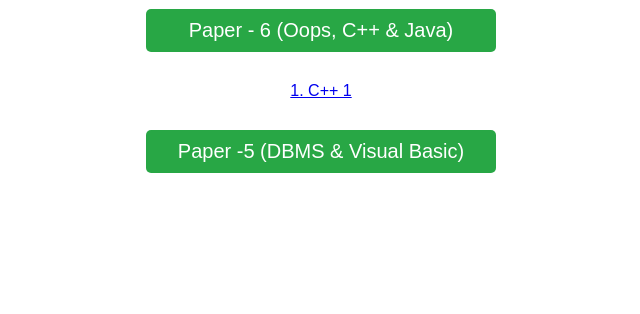
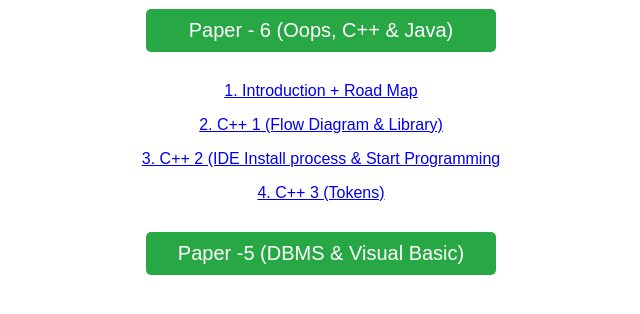
Before and after one commit to hira24y7/part3, a plain HTML site: page index.html in a window 1280 px wide. Shown: the part 108-422 px from the top of the page, without its empty margins (319-959 px from the left). Drawn offline with Linux system fonts and the light colour scheme.

Commit message:
index.html

```diff
--- a/index.html
+++ b/index.html
@@ -36,7 +36,10 @@
 <body>
     <h1> Guest Faculty - HIRA KUMAR </h1>
     <a  target="_blank" class="college-link">Paper - 6 (Oops, C++ & Java) </a>
-     <a href="C++ 1.pdf"  target="_blank" <h2>1. C++ 1  </h2> </a><p></P>
+     <a href="intro.pdf"  target="_blank" <h2>1. Introduction + Road Map </h2> </a><p></P>
+	<a href="C++ 1.pdf"  target="_blank" <h2>2. C++ 1 (Flow Diagram & Library) </h2> </a><p></P>
+	<a href="C++ 2.pdf"  target="_blank" <h2>3. C++ 2  (IDE Install process & Start Programming </h2> </a><p></P>
+	<a href="C++ 3.pdf"  target="_blank" <h2>4. C++ 3 (Tokens) </h2> </a><p></P>
 
 
 
```
